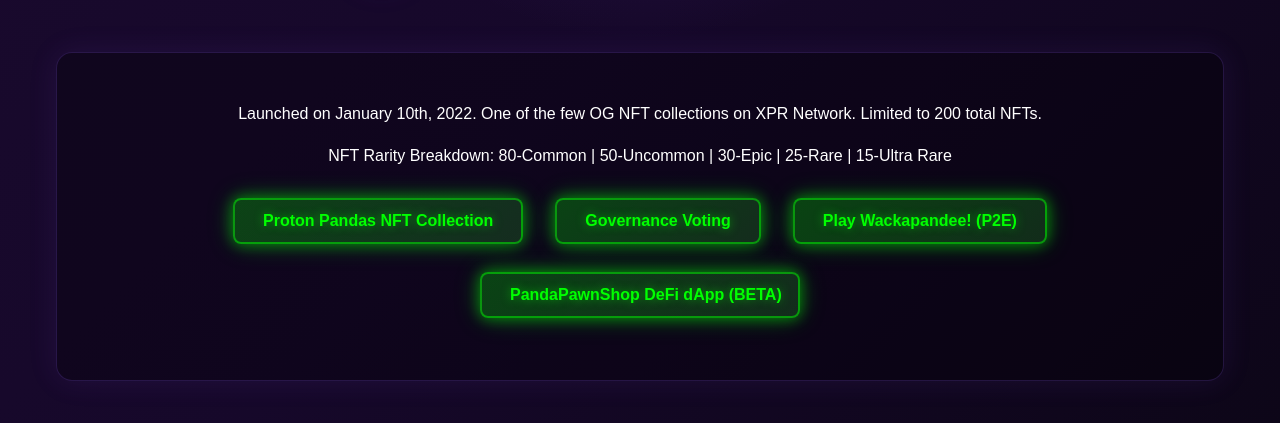
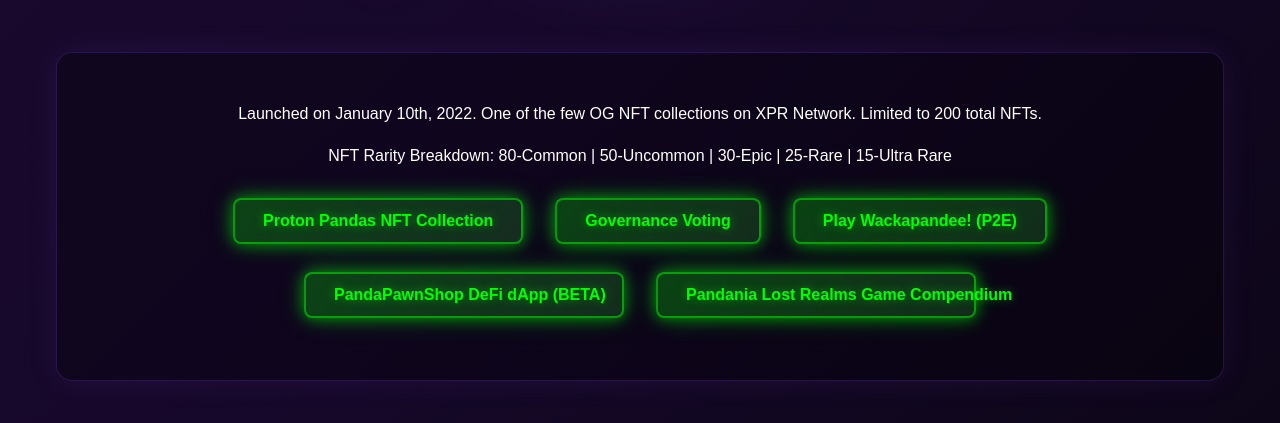
Before and after one commit to XPRpandasnft/PandaniaBETA, a plain HTML site: page index.html in a window 1280 px wide. Shown: the part 377-800 px from the top of the page. Drawn offline with Linux system fonts and the light colour scheme; no server answers.

Commit message:
Add link to Pandania Lost Realms Game Compendium

```diff
--- a/index.html
+++ b/index.html
@@ -924,6 +924,14 @@
         >
           PandaPawnShop DeFi dApp (BETA)
         </a>
+        <a
+          href="https://pandania.xyz/Adventures%20Of%20Pandania%20The%20Lost%20Realms/compendium.html"
+          class="green-button"
+          target="_blank"
+          rel="noopener noreferrer"
+        >
+          Pandania Lost Realms Game Compendium
+        </a>
 
       </div>
 
```
